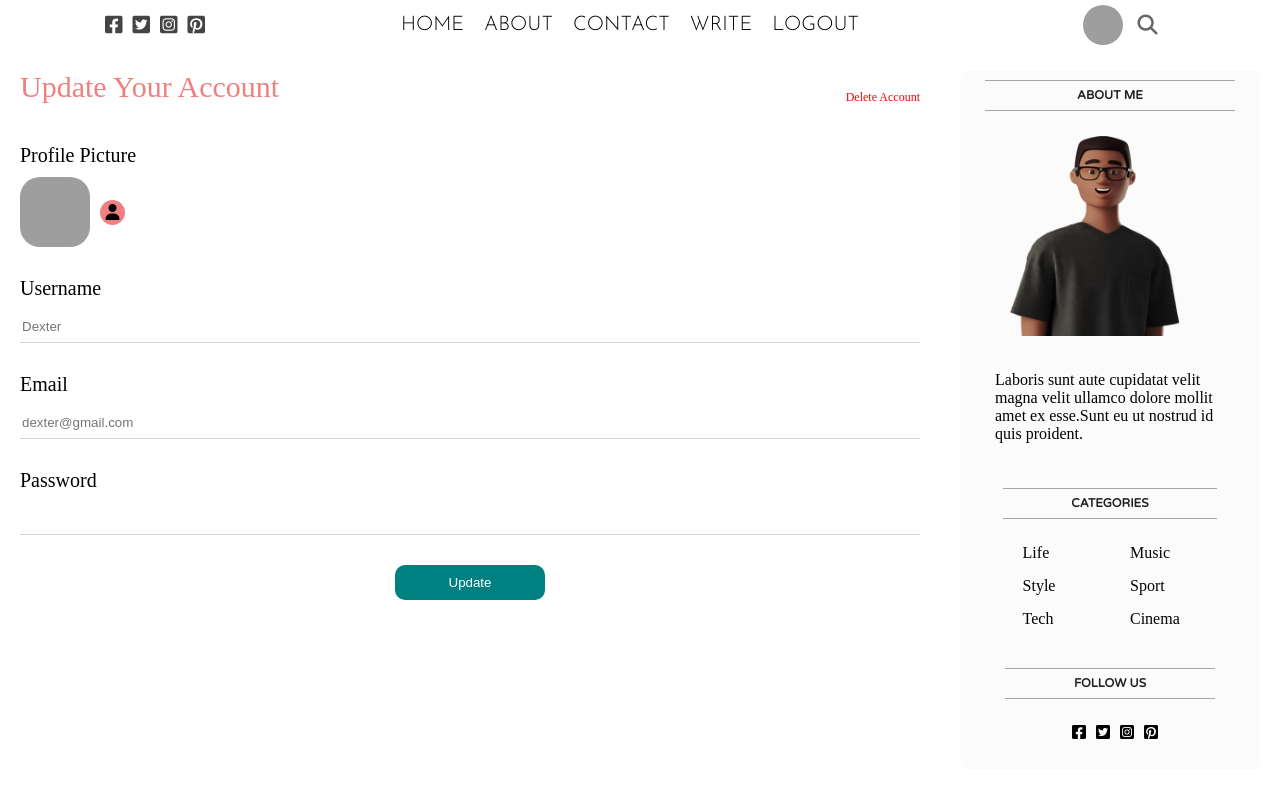
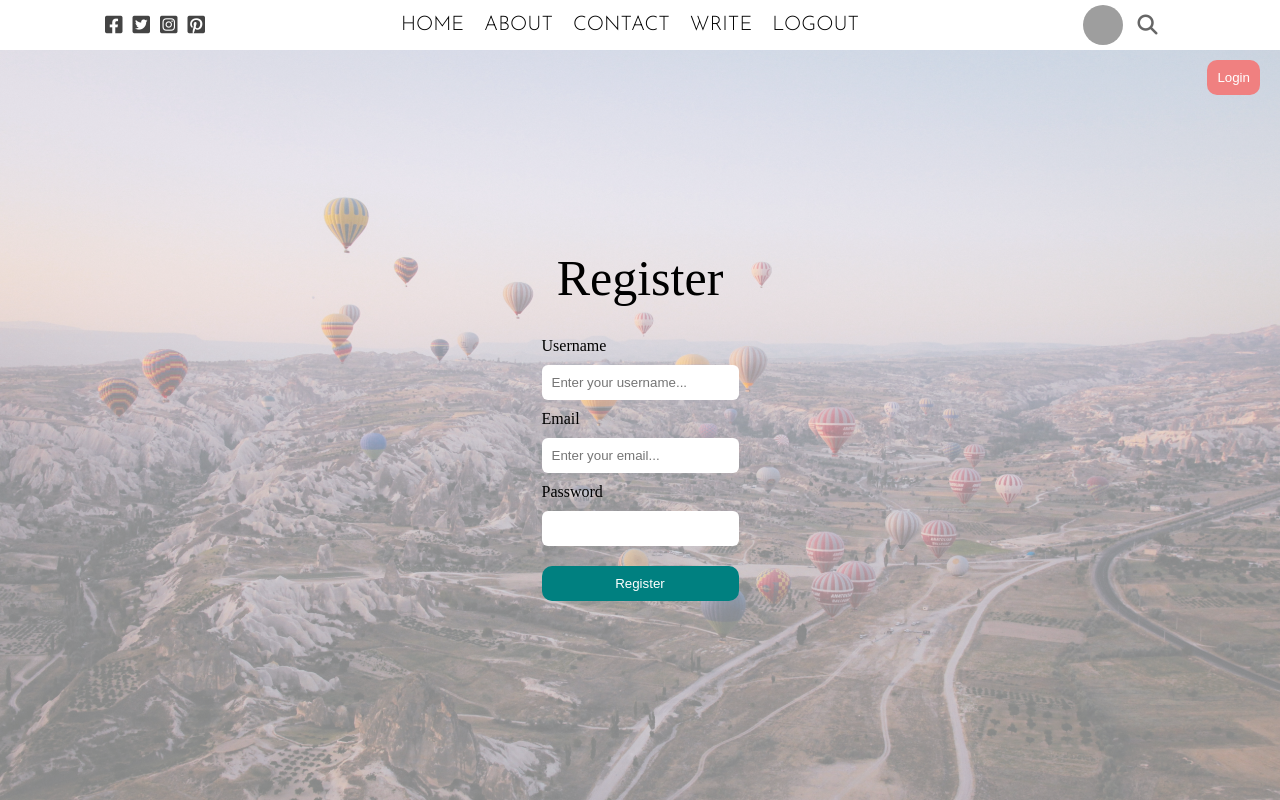
Before and after one commit to soham-basak/LexiFlow, a React (Create React App) app: page / in a window 1280 px wide. Built offline with nearby package versions, Linux system fonts and the light colour scheme; grey boxes are pictures that could not be loaded.

Commit message:
feat(core): add login and register page to UI

```diff
--- a/src/App.js
+++ b/src/App.js
@@ -3,12 +3,14 @@
 import Home from "./pages/Home/Home"
 import Write from './pages/Write/Write';
 import Settings from './pages/Settings/Settings';
+import Login from './pages/Login/Login';
+import Register from './pages/Register/Register';
 
 function App() {
   return (
     <>
       <TopBar/>
-      <Settings/>
+      <Register/>
     </>
   );
 }
--- /dev/null
+++ b/src/pages/Login/Login.css
@@ -0,0 +1,62 @@
+.login{
+    height: calc(100vh - 50px);
+    display: flex;
+    flex-direction: column;
+    justify-content: center;
+    align-items: center;
+    background :
+    linear-gradient(
+        rgba(255, 255, 255, 0.5),
+        rgba(255, 255, 255, 0.5)
+    ),
+    url(./login-bg.jpg);
+    background-size: cover;
+}
+
+
+.loginTitle{
+    font-size: 50px;
+}
+
+
+.loginForm{
+    display: flex;
+    margin-top: 20px;
+    flex-direction: column;
+}
+
+
+.loginForm > label{
+    margin: 10px 0;
+}
+
+
+.loginInput{
+    padding: 10px;
+    background-color: white;
+    border: none;
+}
+
+
+.loginButton{
+    margin-top: 20px;
+    padding: 10px;
+    cursor: pointer;
+    background-color: lightcoral;
+    border: none;
+    color: white;
+    border-radius: 10px;
+}
+
+
+.loginRegisterButton{
+    position: absolute;
+    top: 60px;
+    right: 20px;
+    background-color: teal;
+    cursor: pointer;
+    border: none;
+    padding: 10px;
+    color: white;
+    border-radius: 10px;
+}
--- /dev/null
+++ b/src/pages/Login/Login.jsx
@@ -0,0 +1,18 @@
+import React from 'react'
+import './Login.css'
+
+export default function Login() {
+  return (
+    <div className='login'>
+        <span className="loginTitle">Login</span>
+      <form className="loginForm">
+        <label>Email</label>
+        <input type="email" className='loginInput' placeholder="Enter your email..." />
+        <label>Password</label>
+        <input type="password" className='loginInput'/>
+        <button className="loginButton">Login</button>
+      </form>
+      <button className="loginRegisterButton">Register</button>
+    </div>
+  )
+}
--- /dev/null
+++ b/src/pages/Register/Register.css
@@ -0,0 +1,63 @@
+.register{
+    height: calc(100vh - 50px);
+    display: flex;
+    flex-direction: column;
+    justify-content: center;
+    align-items: center;
+    background :
+    linear-gradient(
+        rgba(255, 255, 255, 0.5),
+        rgba(255, 255, 255, 0.5)
+    ),
+    url(./register-bg.jpg);
+    background-size: cover;
+}
+
+
+.registerTitle{
+    font-size: 50px;
+}
+
+
+.registerForm{
+    display: flex;
+    margin-top: 20px;
+    flex-direction: column;
+}
+
+
+.registerForm > label{
+    margin: 10px 0;
+}
+
+
+.registerInput{
+    padding: 10px;
+    background-color: white;
+    border: none;
+    border-radius: 6px;
+}
+
+
+.registerButton{
+    margin-top: 20px;
+    padding: 10px;
+    cursor: pointer;
+    background-color: teal;
+    border: none;
+    color: white;
+    border-radius: 10px;
+}
+
+
+.registerLoginButton{
+    position: absolute;
+    top: 60px;
+    right: 20px;
+    background-color: lightcoral;
+    cursor: pointer;
+    border: none;
+    padding: 10px;
+    color: white;
+    border-radius: 10px;
+}
--- /dev/null
+++ b/src/pages/Register/Register.jsx
@@ -0,0 +1,20 @@
+import React from 'react'
+import './Register.css'
+
+export default function Register() {
+  return (
+    <div className='register'>
+        <span className="registerTitle">Register</span>
+      <form className="registerForm">
+        <label>Username</label>
+        <input type="text" className='registerInput' placeholder="Enter your username..." />
+        <label>Email</label>
+        <input type="email" className='registerInput' placeholder="Enter your email..." />
+        <label>Password</label>
+        <input type="password" className='registerInput'/>
+        <button className="registerButton">Register</button>
+      </form>
+      <button className="registerLoginButton">Login</button>
+    </div>
+  )
+}
```
Also changed, not shown: src/pages/Login/login-bg.jpg (added), src/pages/Register/register-bg.jpg (added).
